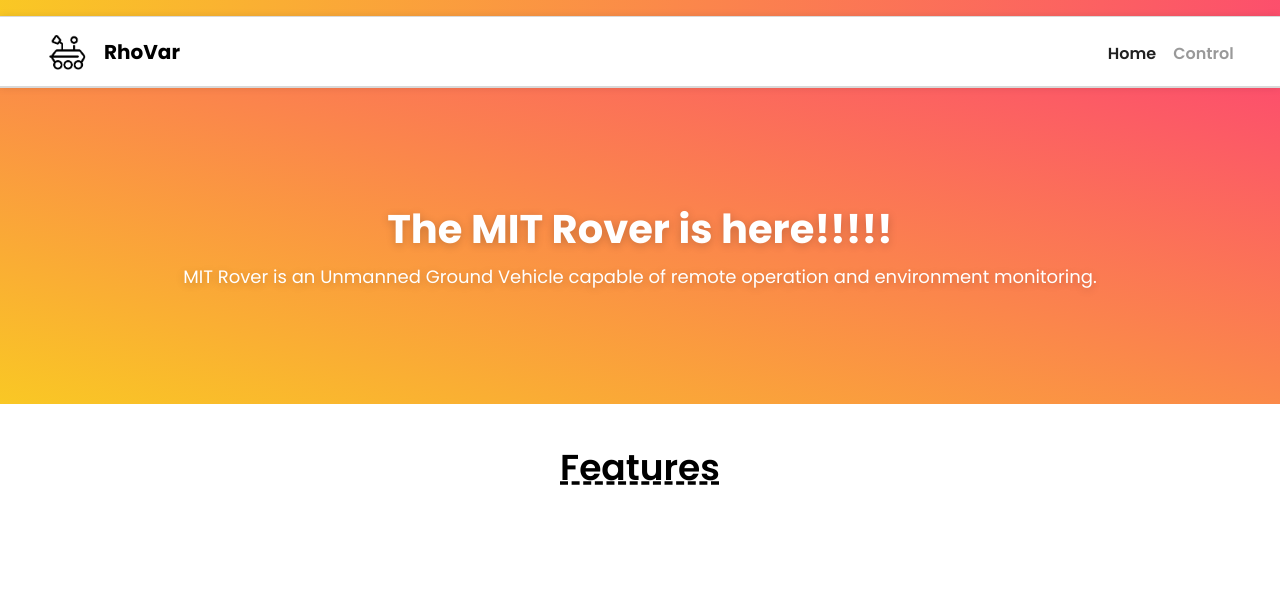
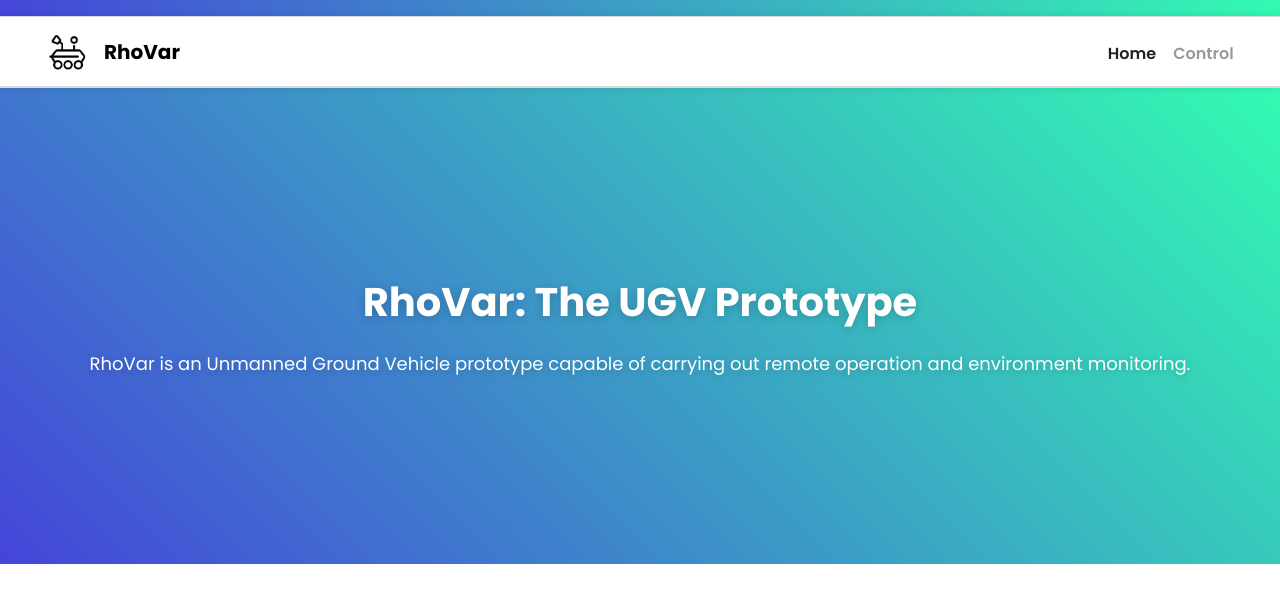
Before and after one commit to prajeenrg/ugv-panel, a SvelteKit app: page / in a window 1280 px wide. Shown: the top 595 px of the page. Built offline with nearby package versions, Linux system fonts and the light colour scheme.

Commit message:
🎨 style(ui): cosmetic changes

```diff
--- a/src/routes/+layout.svelte
+++ b/src/routes/+layout.svelte
@@ -47,6 +47,8 @@
 		--nav-item-inactive: hsla(0, 0%, 0%, 0.4);
 		--nav-item-disabled: hsla(0, 0%, 0%, 0.15);
 		--text-primary-color: hsla(0, 0%, 0%, 1);
+		--main-grad-start: hsl(240deg 66% 56%);
+		--main-grad-end: hsl(158deg 96% 59%);
 	}
 
 	:global(*) {
@@ -57,6 +59,10 @@
 
 	:global(body) {
 		margin-top: 84px;
+	}
+
+	:global(body::-webkit-scrollbar) {
+		display: none;
 	}
 
 	header {
@@ -70,7 +76,7 @@
 	.color-strip {
 		height: 16px;
 		z-index: 10;
-		background: linear-gradient(90deg, hsl(46, 95%, 56%), hsl(350, 97%, 65%));
+		background: linear-gradient(45deg, var(--main-grad-start), var(--main-grad-end));
 	}
 
 	.title {
--- a/src/routes/+page.svelte
+++ b/src/routes/+page.svelte
@@ -3,7 +3,6 @@
 	import rover2 from '$lib/assets/rover2.jpg?webp&h=200&w=240&fit=cover&metadata';
 	import rover3 from '$lib/assets/rover3.jpg?webp&h=200&w=240&fit=cover&metadata';
 	import rover4 from '$lib/assets/rover4.jpg?webp&h=200&w=240&fit=cover&metadata';
-	import { text } from 'svelte/internal';
 
 	type Content = {
 		id: number;
@@ -50,9 +49,9 @@
 </svelte:head>
 
 <div class="hero">
-	<p>The MIT Rover is here!!!!!</p>
+	<p>RhoVar: The UGV Prototype</p>
 	<p>
-		MIT Rover is an Unmanned Ground Vehicle capable of remote operation and environment monitoring.
+		RhoVar is an Unmanned Ground Vehicle prototype capable of carrying out remote operation and environment monitoring.
 	</p>
 </div>
 <h1>Features</h1>
@@ -71,14 +70,14 @@
 <style>
 	.hero {
 		width: 100%;
-		height: 40vh;
+		height: 60vh;
 		padding: 2em;
 		display: flex;
 		align-items: center;
 		flex-direction: column;
 		justify-content: center;
-		gap: 4px;
-		background: linear-gradient(15deg, hsl(46, 95%, 56%), hsl(350, 97%, 65%));
+		gap: 1em;
+		background: linear-gradient(45deg, var(--main-grad-start), var(--main-grad-end));
 		backdrop-filter: blur(6px);
 		color: hsl(0, 0%, 100%);
 		text-shadow: 0px 2px 10px hsla(0, 0%, 0%, 0.2);
```
